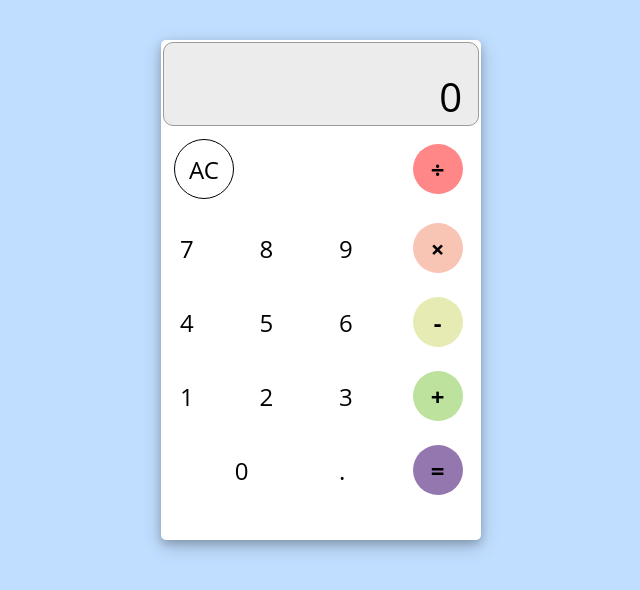
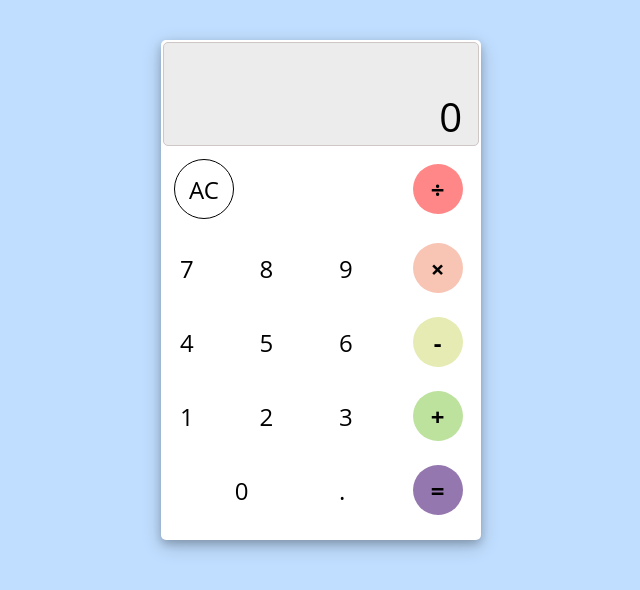
Before and after one commit to AiddhulBeni/tugas-simple-kalkulator, a plain HTML site: page index.html in a window 1280 px wide. Shown: the whole page, without its empty margins (319-959 px from the left). Drawn offline with Linux system fonts and the light colour scheme.

Commit message:
fix text overlap

```diff
--- a/index.html
+++ b/index.html
@@ -4,7 +4,7 @@
     <meta charset="UTF-8" />
     <meta http-equiv="X-UA-Compatible" content="IE=edge" />
     <meta name="viewport" content="width=device-width, initial-scale=1.0" />
-    <title>Simpel Calculator Beni</title>
+    <title>Simple Calculator </title>
     <link rel="stylesheet" href="style.css" />
   </head>
   <body>
--- a/style.css
+++ b/style.css
@@ -88,14 +88,14 @@ button {
     background-color: #BCE29E;
     width: 100%;
     max-width: 290px;
-    height: 80px;
+    height: 100px;
     font-size: 40px;
     vertical-align: bottom;
     text-align: right;
     padding-right: 16px;
     background-color: #ececec;
-    border-radius: 10px;
-    border: .5px solid rgb(155, 155, 155);
+    border-radius: 5px;
+    border: .5px solid rgb(207, 198, 198);
     position: relative;
 }
 
```
